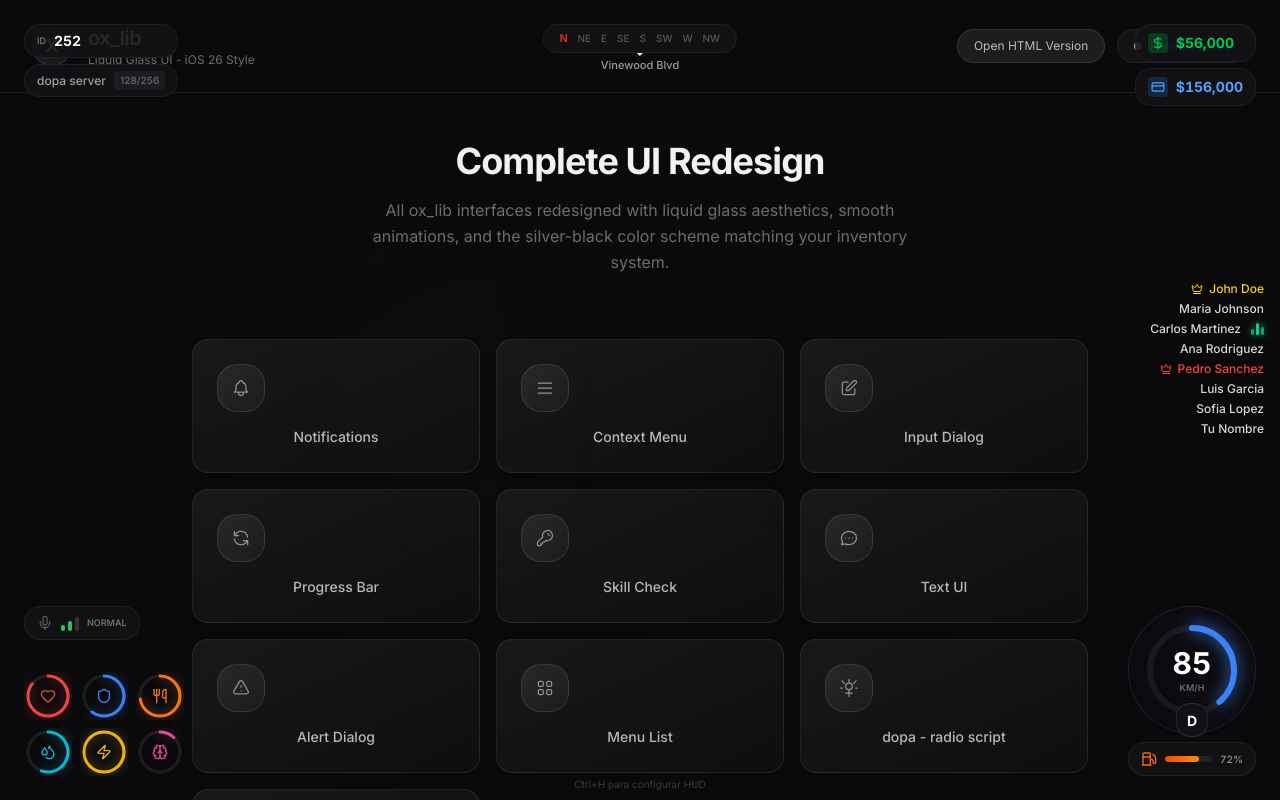
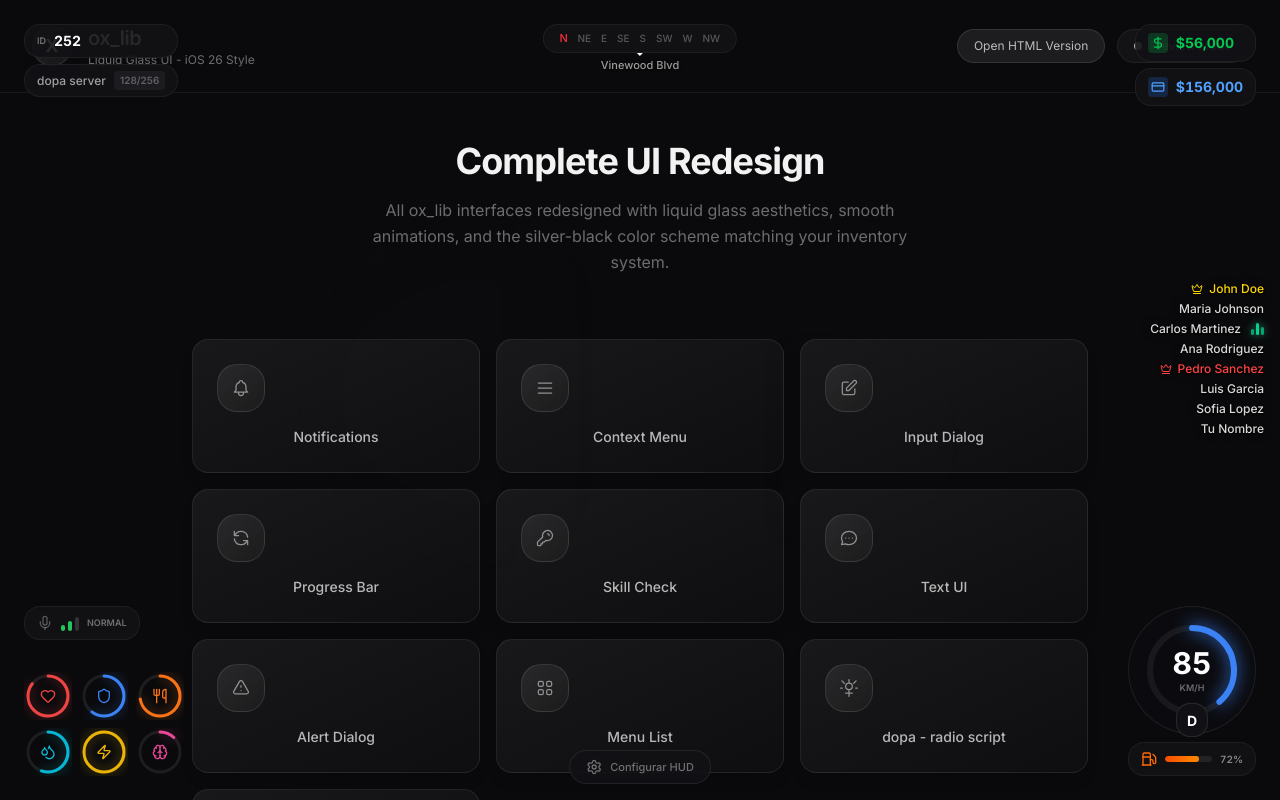
Before and after one commit to andreabaez0101-arch/ovua, a Next.js app: page / in a window 1280 px wide. Shown: the top 800 px of the page. Built offline with nearby package versions, Linux system fonts and the light colour scheme.

Commit message:
feat: add HUD customization interface
Implement floating "Configure HUD" button and settings panel for style, color, position, visibility, and scale adjustments.

```diff
--- a/components/ox-lib/hud.tsx
+++ b/components/ox-lib/hud.tsx
@@ -730,8 +730,14 @@ export function OxLibHUD() {
       {/* Settings Panel */}
       {showSettings && <HudSettingsPanel settings={settings} onUpdateSettings={setSettings} onClose={() => setShowSettings(false)} />}
 
-      {/* Settings hint */}
-      <div className="fixed bottom-2 left-1/2 -translate-x-1/2 text-[10px] text-white/20">Ctrl+H para configurar HUD</div>
+      {/* Settings Button - Clickable */}
+      <button
+        onClick={() => setShowSettings(true)}
+        className="fixed bottom-4 left-1/2 -translate-x-1/2 flex items-center gap-2 px-4 py-2 bg-[rgba(18,18,22,0.9)] hover:bg-[rgba(30,30,38,0.95)] border border-white/[0.08] hover:border-white/[0.15] rounded-full transition-all pointer-events-auto cursor-pointer group"
+      >
+        <Settings className="w-4 h-4 text-white/40 group-hover:text-white/70 group-hover:rotate-90 transition-all duration-300" />
+        <span className="text-[11px] font-medium text-white/40 group-hover:text-white/70 transition-colors">Configurar HUD</span>
+      </button>
     </div>
   )
 }
```
